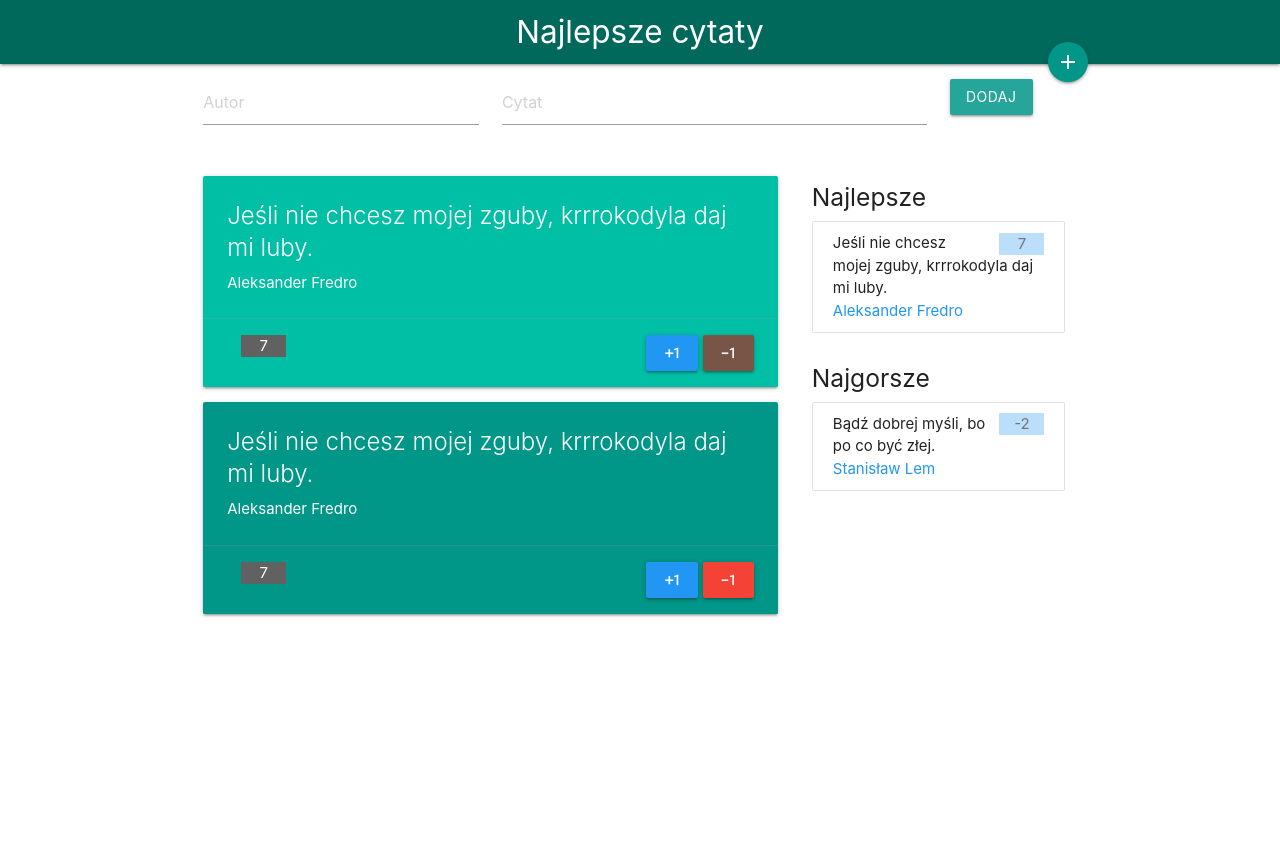
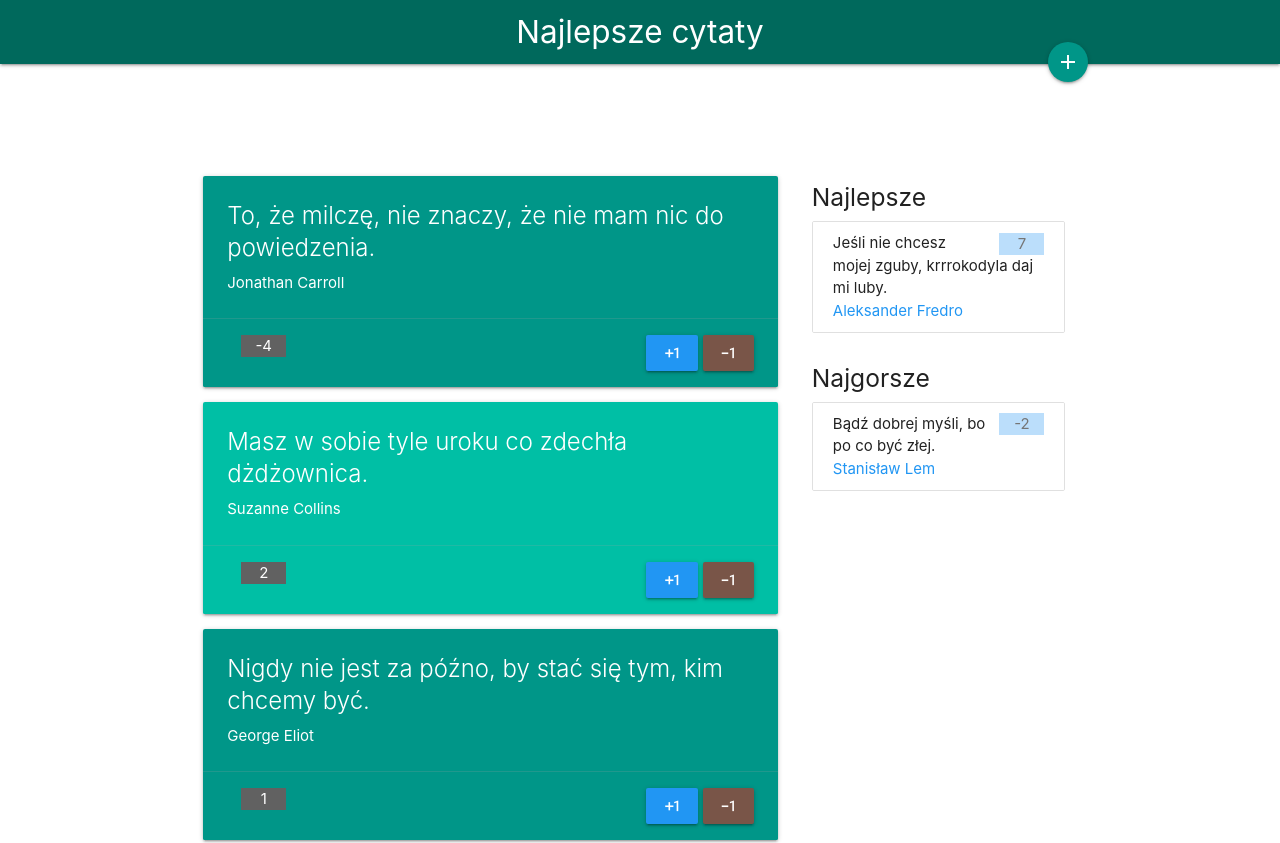
Before and after one commit to andrzejpuzynski/angular-s19-bestquotes, an Angular app: page / in a window 1280 px wide. Shown: the top 843 px of the page. Before the commit the page ends 800 px from the top, so only its background shows below. Built offline with nearby package versions, Linux system fonts and the light colour scheme.

Commit message:
Add displaying quotes from database

```diff
--- a/src/app/app.component.html
+++ b/src/app/app.component.html
@@ -8,10 +8,12 @@
 
 <div class="container q-container">
   <!--Dodawanie cytatu-->
-  <button class="btn-floating teal add-button">
+  <button class="btn-floating teal add-button"
+    (click)="onSwitchForm()"
+  >
     <i class="material-icons">add</i>
   </button>
-  <div class="row">
+  <div class="row edit-row" [class.drawer]="showForm">
     <div class="input-field col s4">
       <input type="text" placeholder="Autor" />
     </div>
@@ -29,36 +31,22 @@
     <div class="col s8">
       <div class="row">
         <div class="col s12">
-          <div class="card teal accent-4 hoverable">
+          <div class="card teal hoverable"
+          *ngFor="let quotation of quotes; let odd = odd"
+          [ngClass]="odd ? 'accent-4' : 'accent-5' "
+          >
             <div class="card-content white-text">
               <span class="card-title">
-                Jeśli nie chcesz mojej zguby, krrrokodyla daj mi luby.
+                {{quotation.sentence}}
               </span>
-              Aleksander Fredro
+              {{quotation.author}}
             </div>
             <div class="card-action right-align">
-              <span class="badge grey darken-2 left white-text">7</span>
+              <span class="badge grey darken-2 left white-text">{{quotation.votes}}</span>
               <button class="btn blue mr-5">
                 <i class="material-icons">exposure_plus_1</i>
               </button>
               <button class="btn brown">
-                <i class="material-icons">exposure_neg_1</i>
-              </button>
-            </div>
-          </div>
-          <div class="card teal accent-5 hoverable">
-            <div class="card-content white-text">
-              <span class="card-title">
-                Jeśli nie chcesz mojej zguby, krrrokodyla daj mi luby.
-              </span>
-              Aleksander Fredro
-            </div>
-            <div class="card-action right-align">
-              <span class="badge grey darken-2 left white-text">7</span>
-              <button class="btn blue mr-5">
-                <i class="material-icons">exposure_plus_1</i>
-              </button>
-              <button class="btn red">
                 <i class="material-icons">exposure_neg_1</i>
               </button>
             </div>
--- a/src/app/app.component.ts
+++ b/src/app/app.component.ts
@@ -1,8 +1,17 @@
 import { Component } from '@angular/core';
+import { QUOTES } from './models/database';
+import { Quotation } from './models/quotation';
 
 @Component({
   selector: 'app-root',
   templateUrl: './app.component.html',
   styleUrls: ['./app.component.css']
 })
-export class AppComponent {}
+export class AppComponent {
+  showForm = false;
+  quotes: Quotation[] = QUOTES;
+
+  onSwitchForm(): void {
+    this.showForm = !this.showForm;
+  }
+}
```
Also changed, not shown: src/app/models/database.ts (renamed from src/app/models/data-base.ts).
